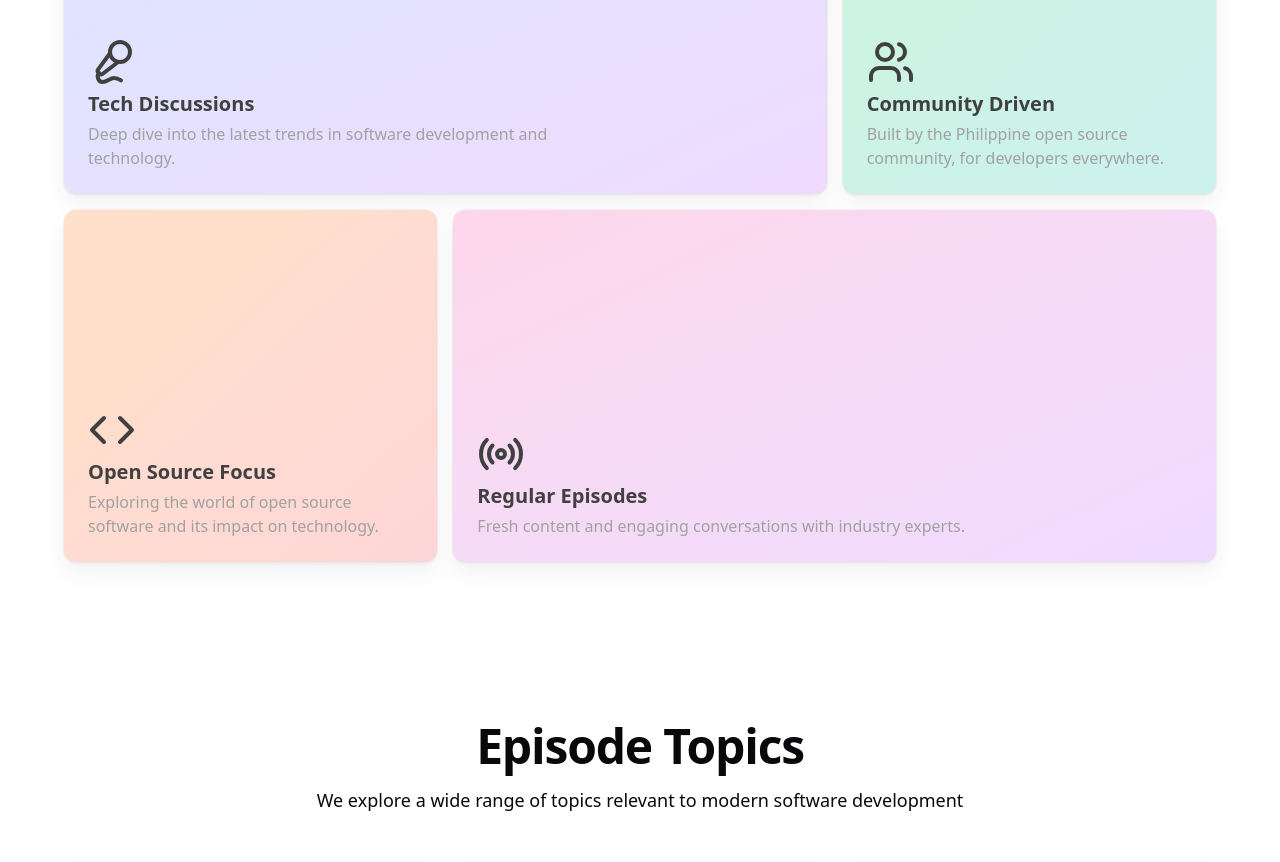
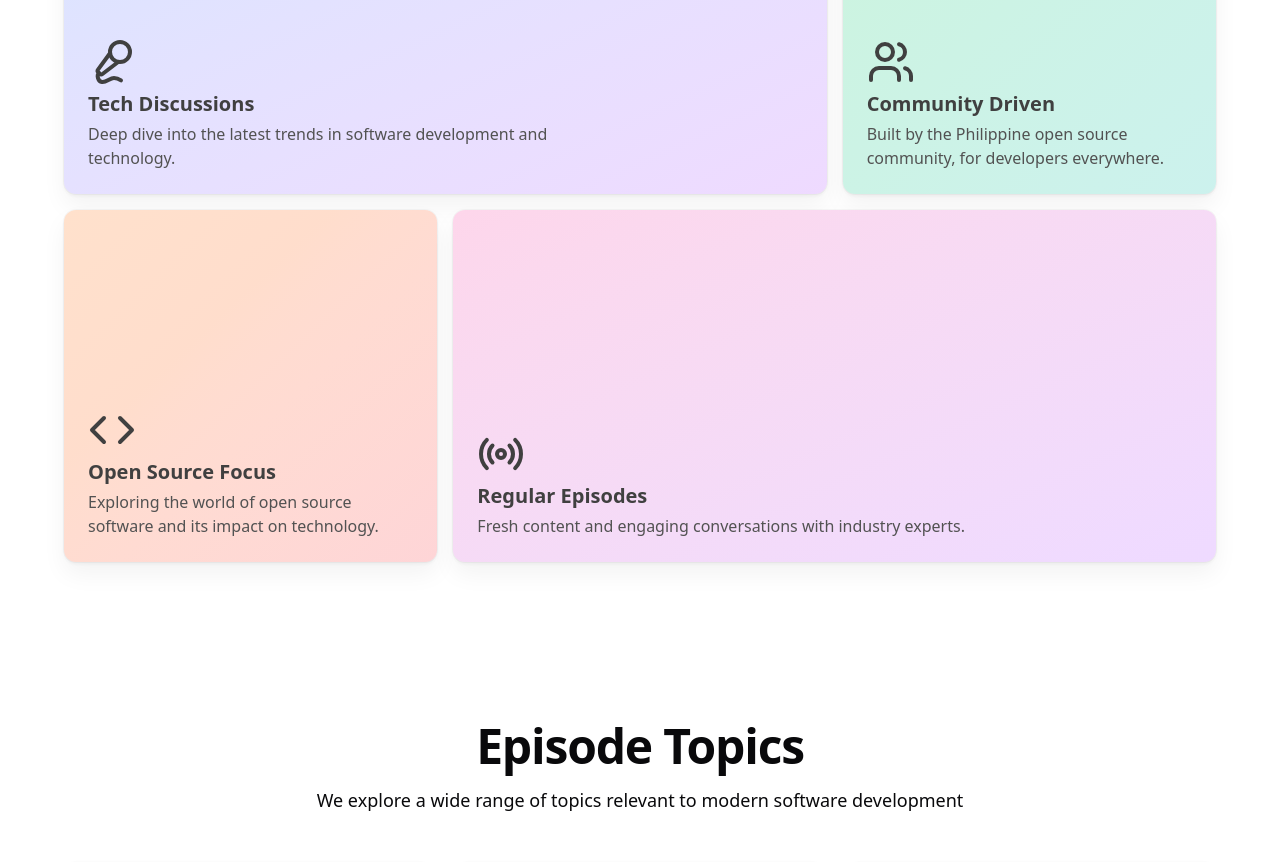
Before and after one commit to OSSPhilippines/lgtmpodcast.com, a Next.js app: page / in a window 1280 px wide. Shown: the part 1820-2682 px from the top of the page. Built offline with nearby package versions, Linux system fonts and the light colour scheme.

Commit message:
Fix text color coordination in BentoCard component for dark mode
Co-authored-by: jofftiquez <8638243+jofftiquez@users.noreply.github.com>

```diff
--- a/components/ui/bento-grid.tsx
+++ b/components/ui/bento-grid.tsx
@@ -48,11 +48,11 @@ export const BentoCard = ({
       <h3 className="text-xl font-semibold text-neutral-700 dark:text-neutral-300">
         {name}
       </h3>
-      <p className="max-w-lg text-neutral-400">{description}</p>
+      <p className="max-w-lg text-neutral-600 dark:text-neutral-400">{description}</p>
     </div>
 
     <div className="pointer-events-none absolute bottom-0 flex w-full translate-y-10 transform-gpu flex-row items-center p-4 opacity-0 transition-all duration-300 group-hover:translate-y-0 group-hover:opacity-100">
-      <div className="text-sm text-neutral-500">Learn more →</div>
+      <div className="text-sm text-neutral-600 dark:text-neutral-400">Learn more →</div>
     </div>
     <div className="pointer-events-none absolute inset-0 transform-gpu transition-all duration-300 group-hover:bg-black/[.03] group-hover:dark:bg-neutral-800/10" />
   </div>
```
